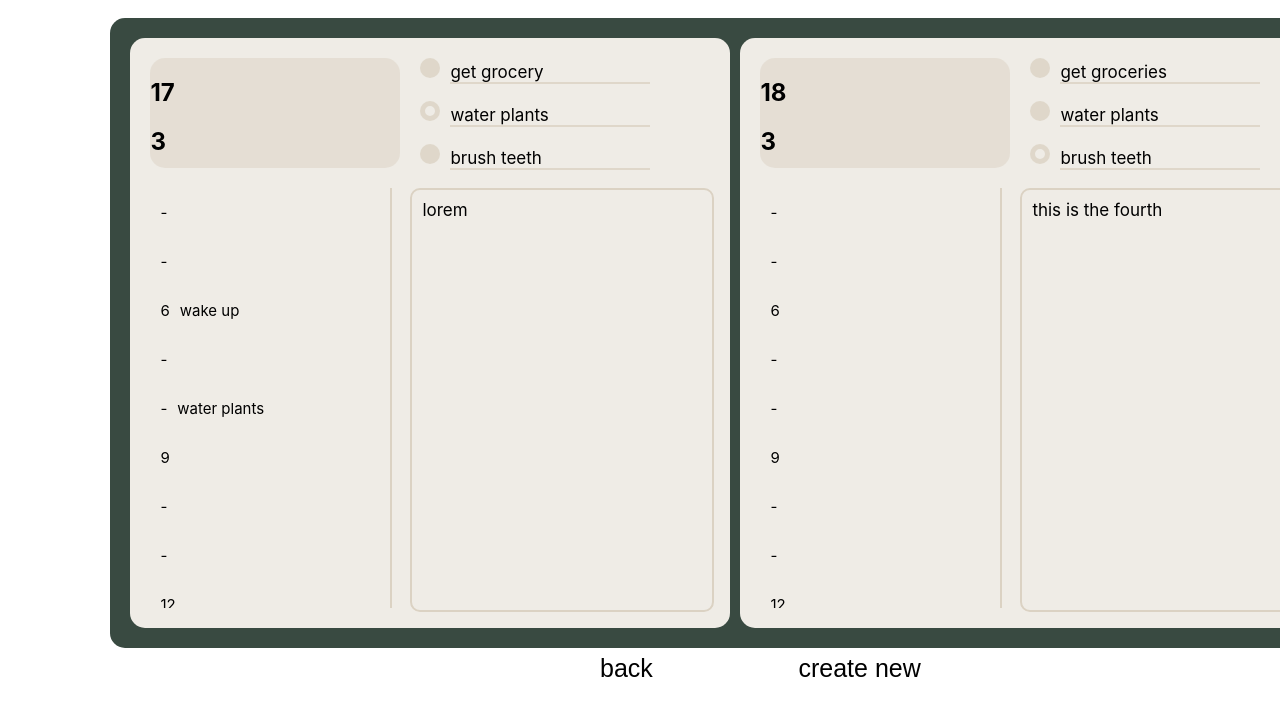
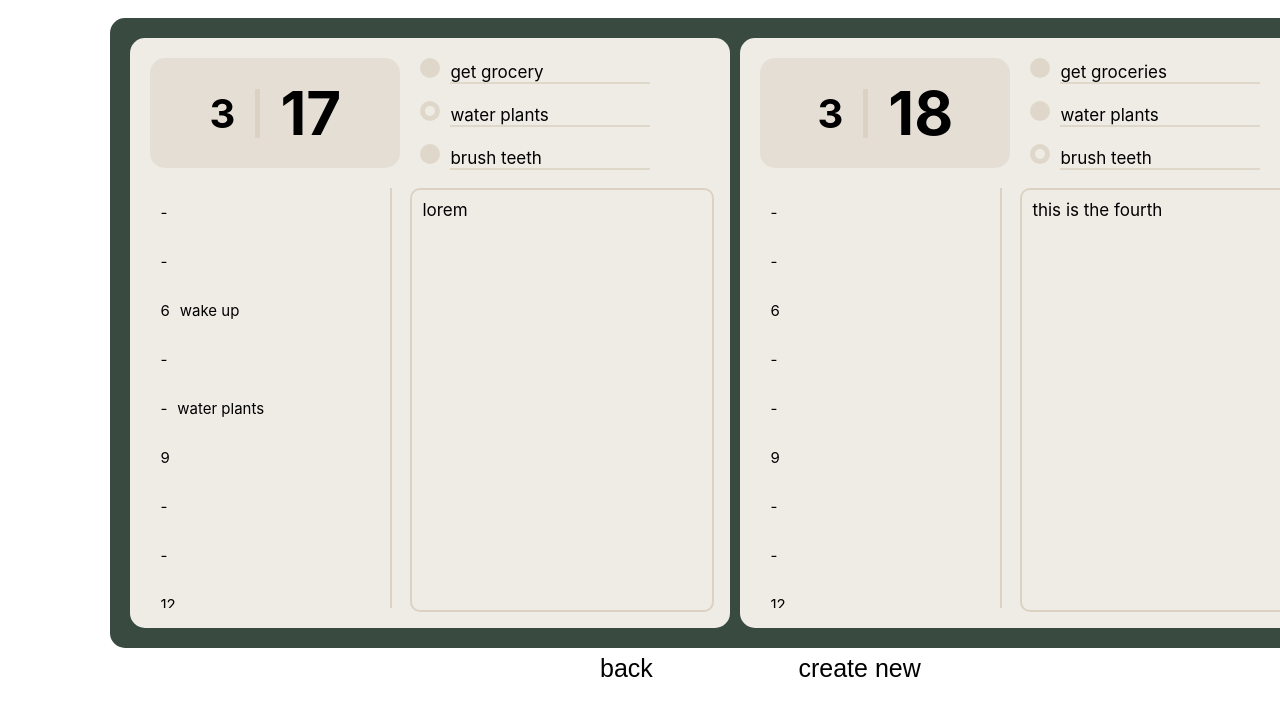
Before and after one commit to samuelmanor/aden-react-node, a React (Create React App) app: page / in a window 1280 px wide. Shown: the top 716 px of the page. Built offline with nearby package versions, Linux system fonts and the light colour scheme; data requests are answered from the project's data file.

Commit message:
added date box styling

```diff
--- a/src/components/Page.js
+++ b/src/components/Page.js
@@ -23,7 +23,18 @@ function Page({ page, pageService, setCurrentPage }) {
             height: 110,
             marginLeft: 20,
             marginTop: 20,
-            position: 'absolute'
+            position: 'absolute',
+            display: 'flex',
+            justifyContent: 'center',
+            gap: 20,
+            fontSize: 40,
+            alignItems: 'center',
+        },
+
+        month: {
+            fontSize: 40,
+            borderRight: '5px solid rgba(219, 210, 195)',
+            paddingRight: 20
         },
 
         toDo: {
@@ -161,8 +172,8 @@ function Page({ page, pageService, setCurrentPage }) {
     return (
         <div style={pageStyle.page}>
             <div style={pageStyle.dateBox}>
+                <h2 style={pageStyle.month}>{page.month}</h2>
                 <h2>{page.day}</h2>
-                <h2>{page.month}</h2>
             </div>
 
             {editingState ?
```
